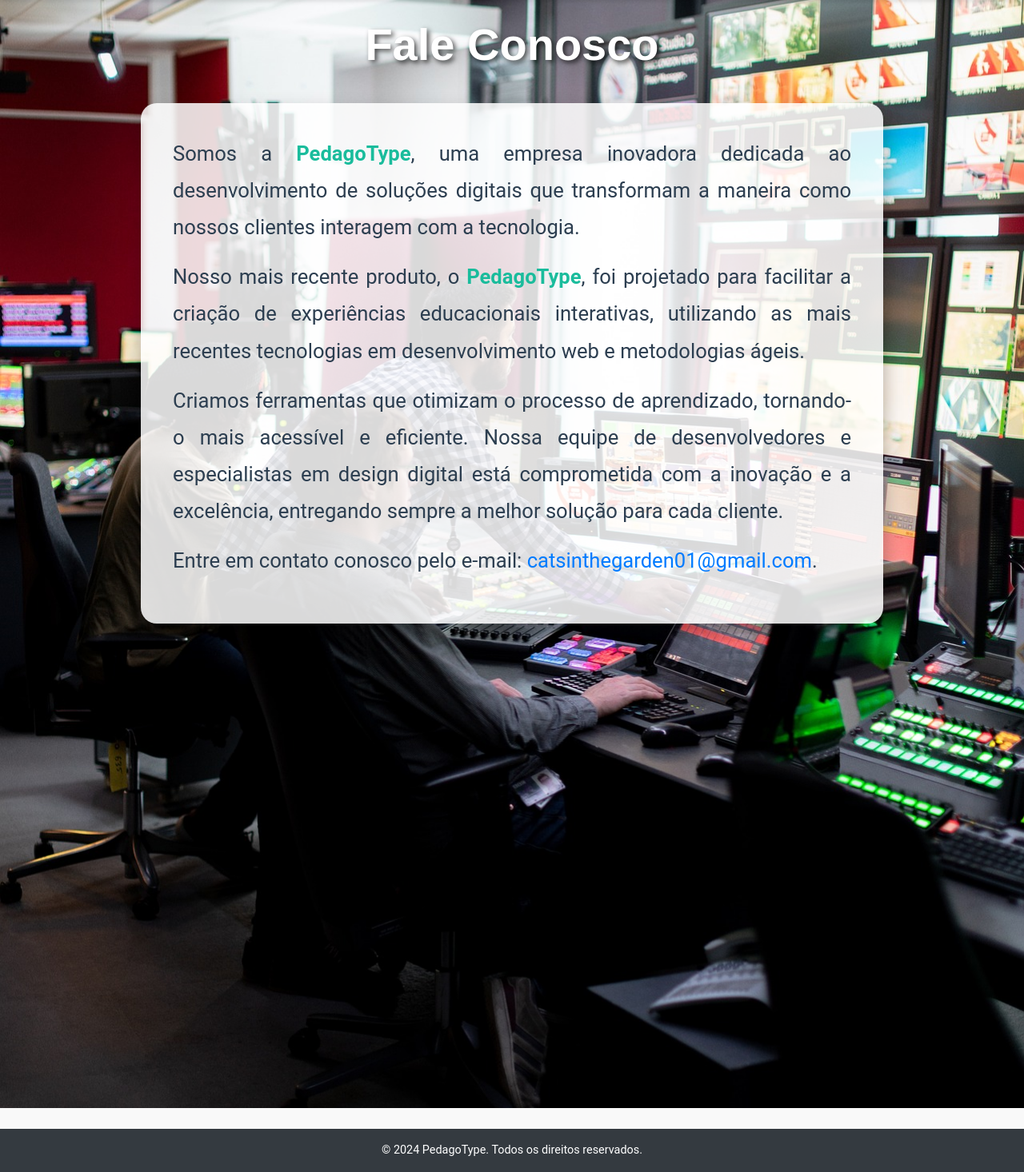
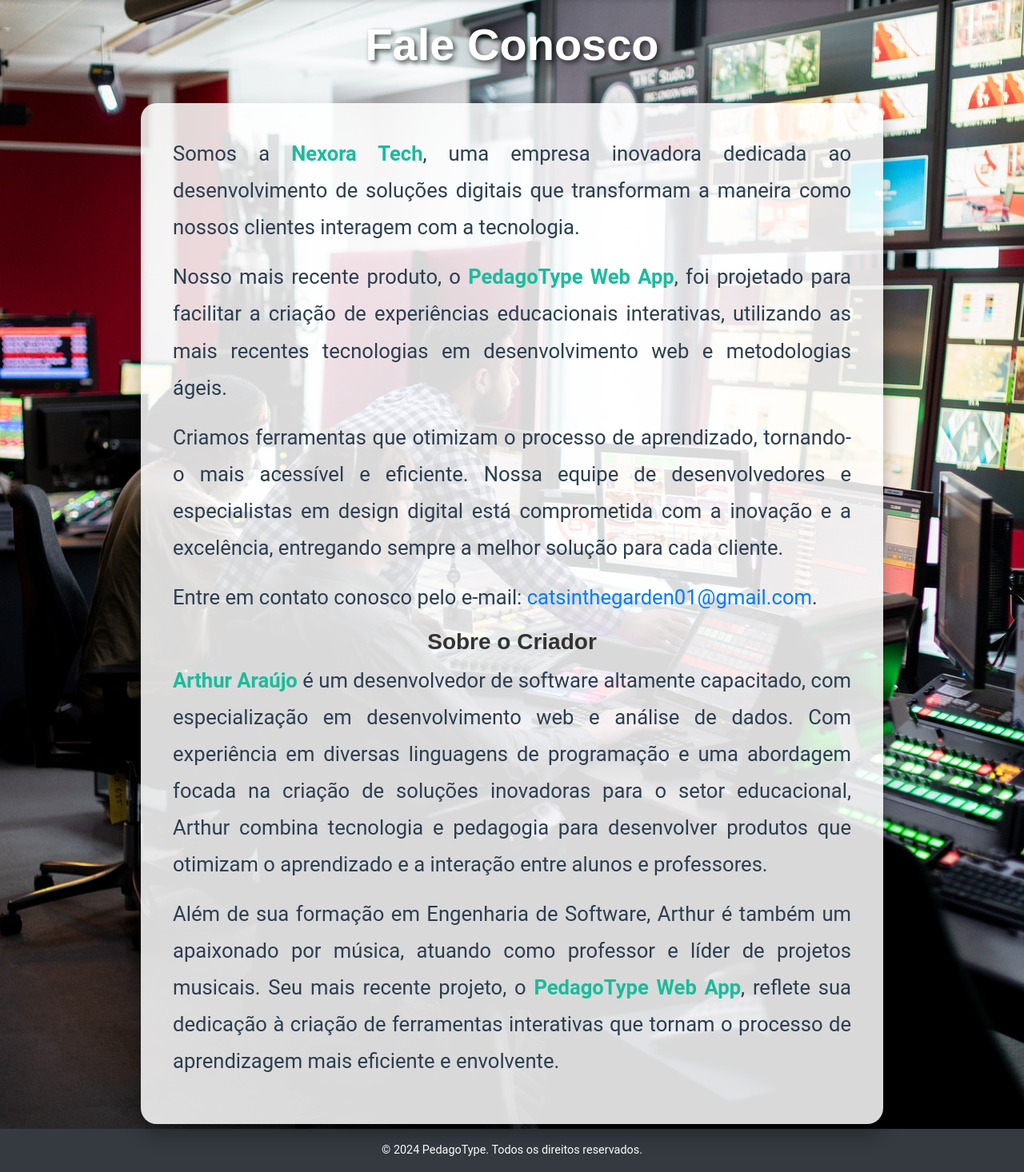
Before and after one commit to ragnarthur/pedagotype, a Flask app: page /contato in a window 1280 px wide. Shown: the part 78-1544 px from the top of the page at 80% size. Run offline with Flask 3, Linux system fonts and the light colour scheme; the visitor is signed in with stand-in values (Sample User, id 1); data that the repository does not hold is empty; some libraries are stand-ins or nearby versions.

Commit message:
commit atualização js

```diff
--- a/app/static/js/script.js
+++ b/app/static/js/script.js
@@ -17,6 +17,7 @@ document.addEventListener("DOMContentLoaded", function () {
     let errorOccurred = false;
     let isBlocked = false;  // Flag para bloquear o teclado após erro
     let isComposing = false;  // Verifica se o usuário está digitando um caractere acentuado
+    let timerInterval;  // Declaração da variável timerInterval
 
     // Função para carregar o último texto salvo ou iniciar o próximo texto
     fetchLastTextId();
--- a/app/templates/contato.html
+++ b/app/templates/contato.html
@@ -7,12 +7,14 @@
     <div class="container">
         <h2 class="animated-title text-center">Fale Conosco</h2>
 
+        <!-- Adicionamos a classe 'contato-container' aqui -->
+        <div class="contato-container">
             <div class="contato-text-box">
                 <p>
-                Somos a <strong>PedagoType</strong>, uma empresa inovadora dedicada ao desenvolvimento de soluções digitais que transformam a maneira como nossos clientes interagem com a tecnologia.
+                    Somos a <strong>Nexora Tech</strong>, uma empresa inovadora dedicada ao desenvolvimento de soluções digitais que transformam a maneira como nossos clientes interagem com a tecnologia.
                 </p>
                 <p>
-                Nosso mais recente produto, o <strong>PedagoType</strong>, foi projetado para facilitar a criação de experiências educacionais interativas, utilizando as mais recentes tecnologias em desenvolvimento web e metodologias ágeis.
+                    Nosso mais recente produto, o <strong>PedagoType Web App</strong>, foi projetado para facilitar a criação de experiências educacionais interativas, utilizando as mais recentes tecnologias em desenvolvimento web e metodologias ágeis.
                 </p>
                 <p>
                     Criamos ferramentas que otimizam o processo de aprendizado, tornando-o mais acessível e eficiente. Nossa equipe de desenvolvedores e especialistas em design digital está comprometida com a inovação e a excelência, entregando sempre a melhor solução para cada cliente.
@@ -20,10 +22,20 @@
                 <p>
                     Entre em contato conosco pelo e-mail: <a href="mailto:catsinthegarden01@gmail.com">catsinthegarden01@gmail.com</a>.
                 </p>
+
+                <h3>Sobre o Criador</h3>
+                <p>
+                    <strong>Arthur Araújo</strong> é um desenvolvedor de software altamente capacitado, com especialização em desenvolvimento web e análise de dados. Com experiência em diversas linguagens de programação e uma abordagem focada na criação de soluções inovadoras para o setor educacional, Arthur combina tecnologia e pedagogia para desenvolver produtos que otimizam o aprendizado e a interação entre alunos e professores.
+                </p>
+                <p>
+                    Além de sua formação em Engenharia de Software, Arthur é também um apaixonado por música, atuando como professor e líder de projetos musicais. Seu mais recente projeto, o <strong>PedagoType Web App</strong>, reflete sua dedicação à criação de ferramentas interativas que tornam o processo de aprendizagem mais eficiente e envolvente.
+                </p>
+            </div>
         </div>
     </div>
 </div>
 
+<!-- Script para animação do texto -->
 <script>
     document.addEventListener("DOMContentLoaded", function() {
         const textBox = document.querySelector(".contato-text-box");
```
Lines whose indentation alone changed are shown as unchanged.
